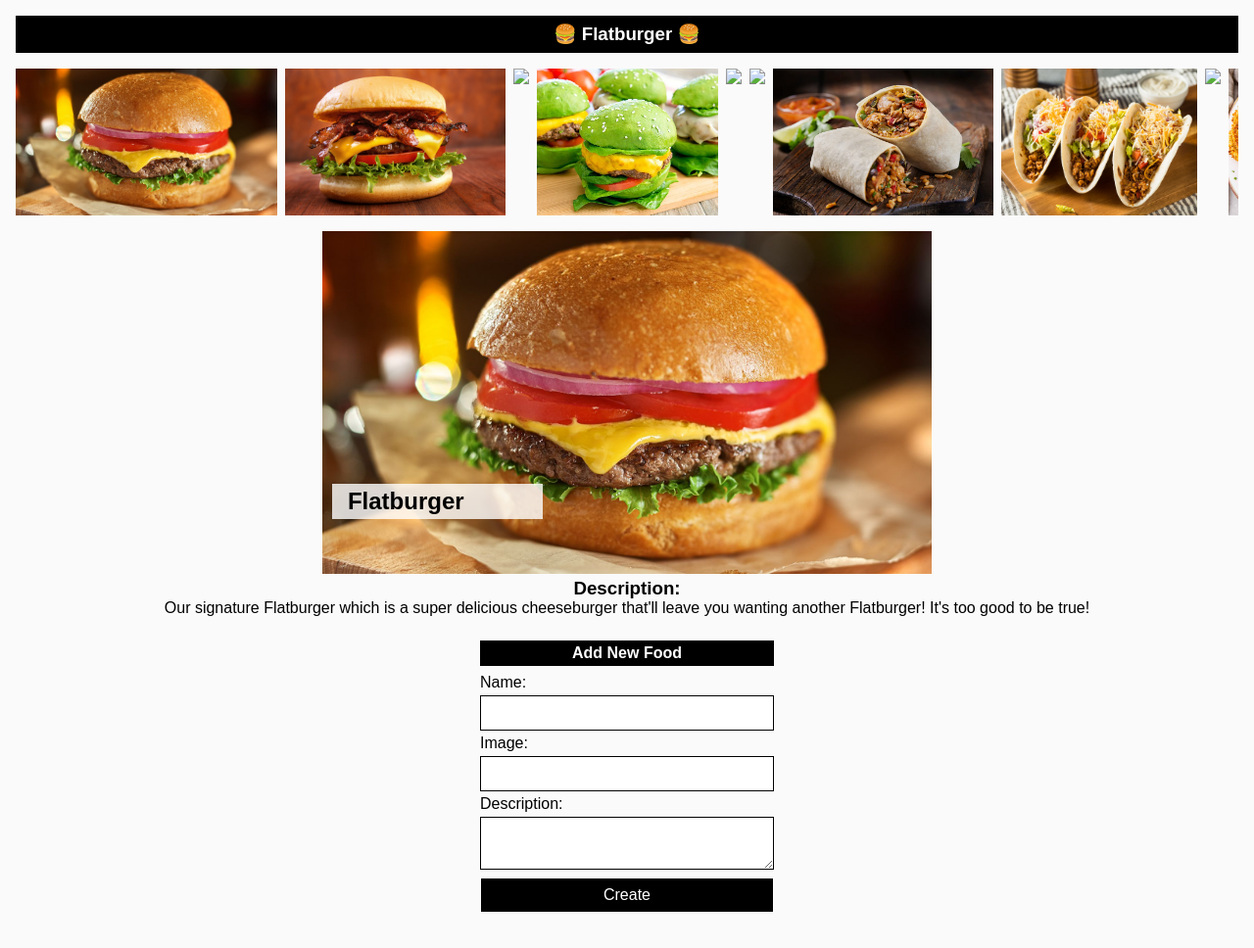
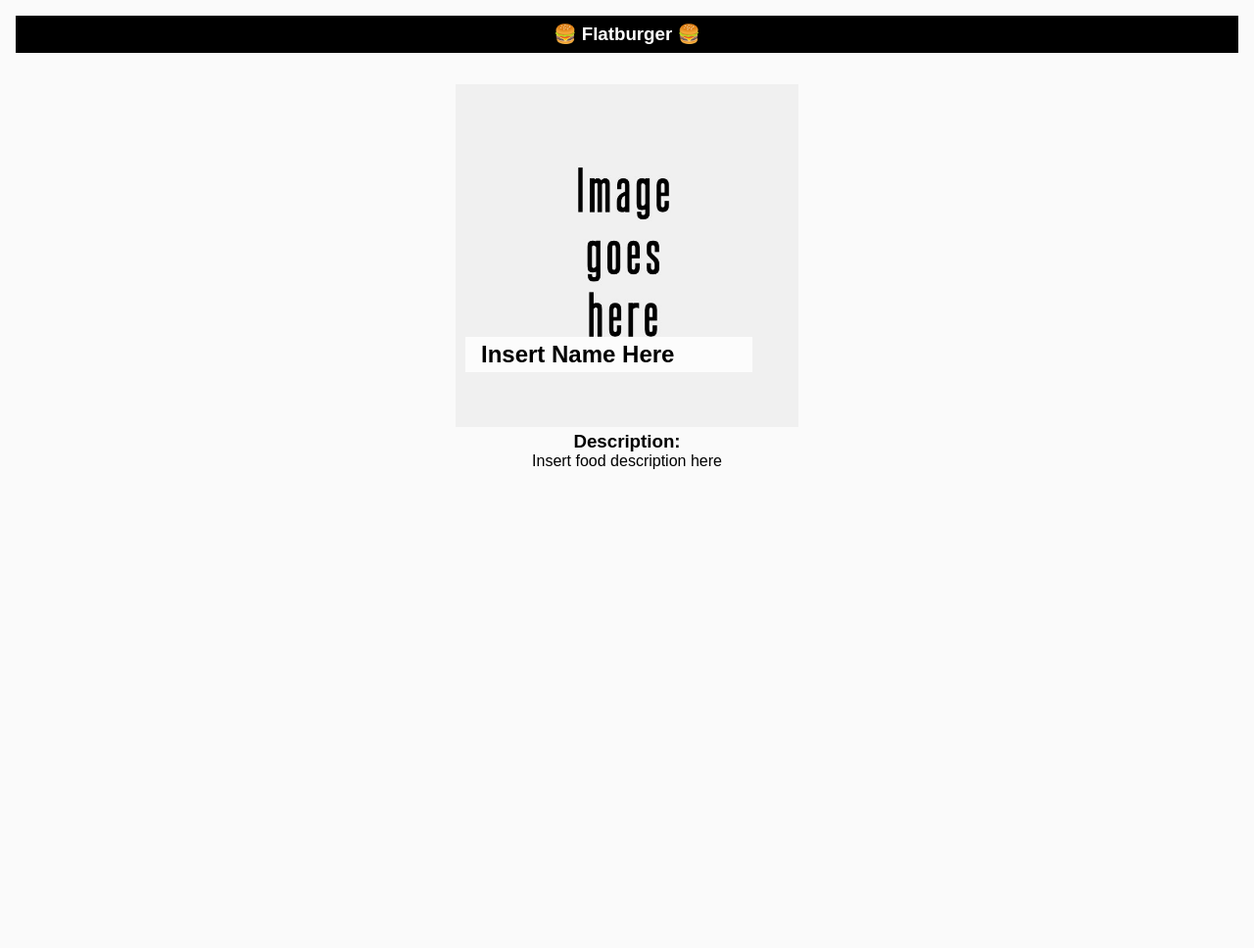
Before and after one commit to RikkuX491/EAST-SE-111323-Phase-1, a plain HTML site: page index.html in a window 1280 px wide. Shown: the whole page at 98% size. After the commit the page ends 800 px from the top, so only its background shows below. Drawn offline with Linux system fonts and the light colour scheme.

Commit message:
Added 05_starter code for lecture

```diff
--- a/index.html
+++ b/index.html
@@ -28,17 +28,5 @@
         <p id='description-display'>
             Insert food description here
         </p>
-
-        <!-- New Food Form -->
-        <form id="new-food">
-            <h4>Add New Food</h4>
-            <label for="name">Name: </label>
-            <input type="text" name="name" id="new-name" />
-            <label for="image">Image: </label>
-            <input type="text" name="image" id="new-image" />
-            <label for="description">Description: </label>
-            <textarea name="description" id="new-description"></textarea>
-            <input type="submit" value="Create" />
-        </form>
     </body>
 </html>
--- a/src/index.js
+++ b/src/index.js
@@ -1,69 +1 @@
-const foods = [
-    {
-        name: "Flatburger",
-        image: "./assets/food/flatburger.jpeg",
-        description: "Our signature Flatburger which is a super delicious cheeseburger that'll leave you wanting another Flatburger! It's too good to be true!"
-    },
-    {
-        name: "Maple Bacon Burger",
-        image: "./assets/food/maple-bacon-burger.jpeg",
-        description: "A great option for a breakfast burger or a great option for brunch if you're hungry enough to eat 2 of these burgers!"
-    },
-    {
-        name: "Mushroom Burger",
-        image: "./assets/food/mushroom-burger.webp",
-        description: "A mushroom burger with our exclusive Flatburger melted cheese!"
-    },
-    {
-        name: "Avocado Bun Burger",
-        image: "./assets/food/avocado-bun-burger.jpeg",
-        description: "A healthier take on our signature Flatburger but with avocado buns!"
-    },
-    {
-        name: "Ramen Burger",
-        image: "./assets/food/ramen-burger.jpeg",
-        description: "If you love ramen and burgers, what are you waiting for? Order our exclusive ramen burger now!"
-    },
-    {
-        name: "French Fries",
-        image: "./assets/food/french-fries.jpeg",
-        description: "The good old french fries made in Flatburger style!"
-    },
-    {
-        name: "Burrito",
-        image: "./assets/food/burrito.webp",
-        description: "A Flatburger style burrito with our exclusive Flatburger melted cheese and any meat of your choosing in addition to your choice of additional ingredients!"
-    },
-    {
-        name: "Taco",
-        image: "./assets/food/taco.jpeg",
-        description: "The Flatburger exclusive Taco! Get it while supplies last!"
-    },
-    {
-        name: "Hot Dog",
-        image: "./assets/food/hot-dog.jpeg",
-        description: "The Flatburger exclusive Hot Dog! Get it while supplies last!"
-    },
-    {
-        name: "Onion Rings",
-        image: "./assets/food/onion-rings.jpeg",
-        description: "The Flatburger exclusive Onion Rings! Get them while supplies last!"
-    }
-]
-
-const restaurantMenu = document.getElementById('restaurant-menu')
-
-foods.forEach(food => {
-    const foodImage = document.createElement('img')
-    foodImage.src = food.image
-    restaurantMenu.appendChild(foodImage)
-})
-
-const foodDetailImage = document.querySelector('.detail-image')
-foodDetailImage.src = foods[0].image
-
-const foodName = document.querySelector('.name')
-foodName.textContent = foods[0].name
-
-const foodDescriptionDisplay = document.querySelector('#description-display')
-foodDescriptionDisplay.textContent = foods[0].description
+// write your code here
--- a/styles.css
+++ b/styles.css
@@ -54,41 +54,3 @@ header {
     background-color: rgba(255, 255, 255, 0.8);
     bottom: 60px;
 }
-
-form {
-    margin: 1rem 0;
-    width: 300px;
-    display: flex;
-    flex-direction: column;
-    align-items: flex-start;
-}
-
-input,
-textarea {
-    font-size: 1rem;
-    border: 1px solid black;
-    background-color: white;
-    padding: 0.5rem;
-    margin: 0.25rem 0;
-    width: 100%;
-}
-
-input[type="submit"] {
-    color: white;
-    border: 1px solid white;
-    background-color: black;
-    cursor: pointer;
-    transition: all 0.3s;
-}
-
-input[type="submit"]:active {
-    background-color: gray;
-}
-
-form h4 {
-    width: 100%;
-    padding: 0.25rem;
-    margin: 0.5rem 0;
-    color: white;
-    background-color: black;
-}
```
Also changed, not shown: assets/request_response.png (added), 1 other file.
